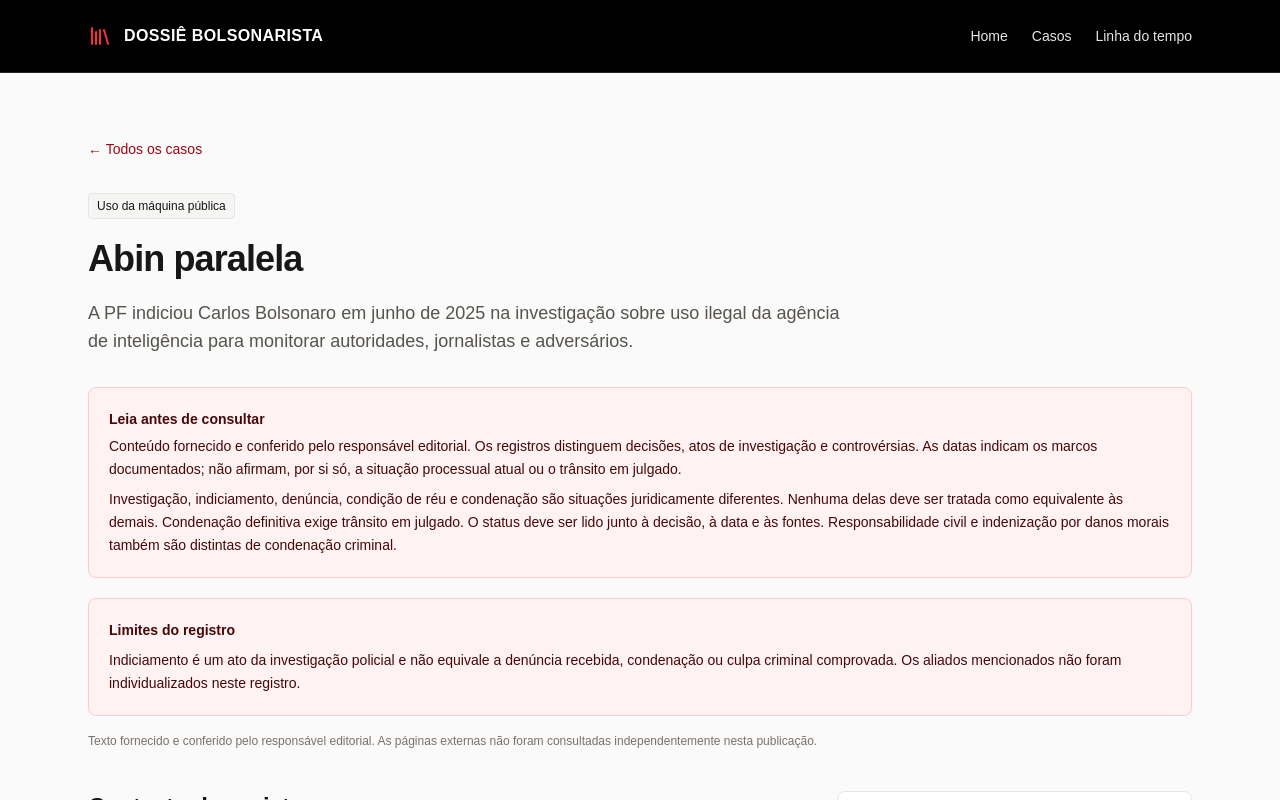
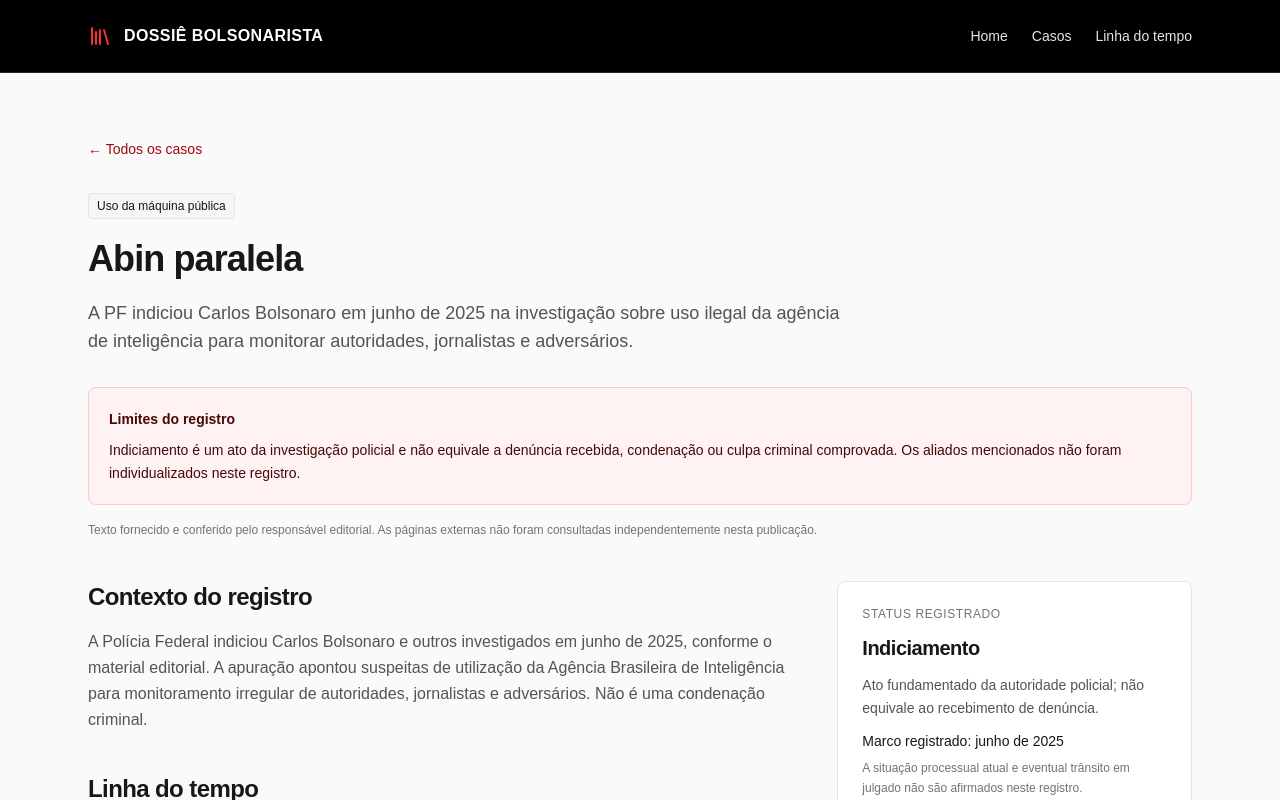
Before and after one commit to cauanwillian/site-documental, a Next.js app: page /casos/abin-paralela in a window 1280 px wide. Shown: the top 800 px of the page. Built offline with nearby package versions, Linux system fonts and the light colour scheme.

Commit message:
style: remove repeated editorial notice block

```diff
--- a/src/app/casos/[slug]/page.tsx
+++ b/src/app/casos/[slug]/page.tsx
@@ -9,7 +9,7 @@ import {
   sourceTypeLabel,
 } from "@/lib/data";
 import { Badge } from "@/components/ui/badge";
-import { EditorialNotice, Timeline } from "@/components/archive";
+import { Timeline } from "@/components/archive";
 export function generateStaticParams() {
   return data.cases.map((c) => ({ slug: c.slug }));
 }
@@ -55,7 +55,6 @@ export default async function CasePage({
       </div>
       <h1 className="my-5 max-w-3xl text-4xl font-semibold">{c.title}</h1>
       <p className="mb-8 max-w-3xl text-lg text-stone-600">{c.summary}</p>
-      <EditorialNotice />
       {c.legalCaveat && (
         <aside className="mt-5 rounded-lg border border-red-200 bg-red-50 p-5 text-sm leading-relaxed text-red-950">
           <strong className="block mb-2">Limites do registro</strong>
--- a/src/app/casos/page.tsx
+++ b/src/app/casos/page.tsx
@@ -1,4 +1,3 @@
-import { EditorialNotice } from "@/components/archive";
 import { CaseFilters } from "@/components/case-filters";
 export const metadata = { title: "Casos" };
 export default function Cases() {
@@ -12,7 +11,6 @@ export default function Cases() {
         Consulte por pessoa, categoria e status na decisão registrada. Cada caso
         informa a data e as referências.
       </p>
-      <EditorialNotice />
       <CaseFilters />
     </>
   );
--- a/src/app/page.tsx
+++ b/src/app/page.tsx
@@ -1,12 +1,7 @@
 import Link from "next/link";
 import { ArrowRight } from "lucide-react";
 import { Button } from "@/components/ui/button";
-import {
-  CaseCard,
-  EditorialNotice,
-  Timeline,
-  ResearchSources,
-} from "@/components/archive";
+import { CaseCard, Timeline, ResearchSources } from "@/components/archive";
 import { data } from "@/lib/data";
 export default function Home() {
   return (
@@ -37,7 +32,6 @@ export default function Home() {
           </Button>
         </div>
       </section>
-      <EditorialNotice />
       <section className="my-12 grid grid-cols-2 gap-5 border-y border-stone-200 py-6 md:grid-cols-4">
         {[
           [
--- a/src/app/pessoas/[slug]/page.tsx
+++ b/src/app/pessoas/[slug]/page.tsx
@@ -1,6 +1,6 @@
 import { notFound } from "next/navigation";
 import { data } from "@/lib/data";
-import { CaseCard, EditorialNotice } from "@/components/archive";
+import { CaseCard } from "@/components/archive";
 export function generateStaticParams() {
   return data.people.map((p) => ({ slug: p.slug }));
 }
@@ -34,7 +34,6 @@ export default async function PersonPage({
       </p>
       <h1 className="mt-4 text-4xl font-semibold">{person.name}</h1>
       <p className="mb-8 mt-5 text-stone-600">{person.description}</p>
-      <EditorialNotice />
       <h2 className="mb-5 mt-10 text-2xl font-semibold">
         Registros relacionados
       </h2>
--- a/src/app/timeline/page.tsx
+++ b/src/app/timeline/page.tsx
@@ -1,4 +1,4 @@
-import { Timeline, EditorialNotice } from "@/components/archive";
+import { Timeline } from "@/components/archive";
 import { data } from "@/lib/data";
 export const metadata = { title: "Linha do tempo" };
 export default function TimelinePage() {
@@ -12,7 +12,6 @@ export default function TimelinePage() {
         Decisões e acontecimentos do mais recente ao mais antigo. Quando o
         material informa apenas mês e ano, a cronologia preserva essa precisão.
       </p>
-      <EditorialNotice />
       <section className="mt-10" aria-label="Visão editorial por períodos">
         <h2 className="text-2xl font-semibold">Visão editorial por períodos</h2>
         <p className="mt-3 mb-5 text-sm leading-relaxed text-stone-600">
--- a/src/components/archive.tsx
+++ b/src/components/archive.tsx
@@ -2,15 +2,6 @@ import Link from "next/link";
 import { ArrowUpRight, FileText, ShieldCheck } from "lucide-react";
 import { Badge } from "@/components/ui/badge";
 import { data, statusOf, categoryOf, dateLabel, type Case } from "@/lib/data";
-export function EditorialNotice() {
-  return (
-    <aside className="rounded-lg border border-red-200 bg-red-50 p-5 text-sm leading-relaxed text-red-950">
-      <strong className="block mb-1">Leia antes de consultar</strong>
-      {data.editorial.publicationNotice}
-      <p className="mt-2">{data.editorial.notice}</p>
-    </aside>
-  );
-}
 export function CaseCard({ item }: { item: Case }) {
   return (
     <Link
```
